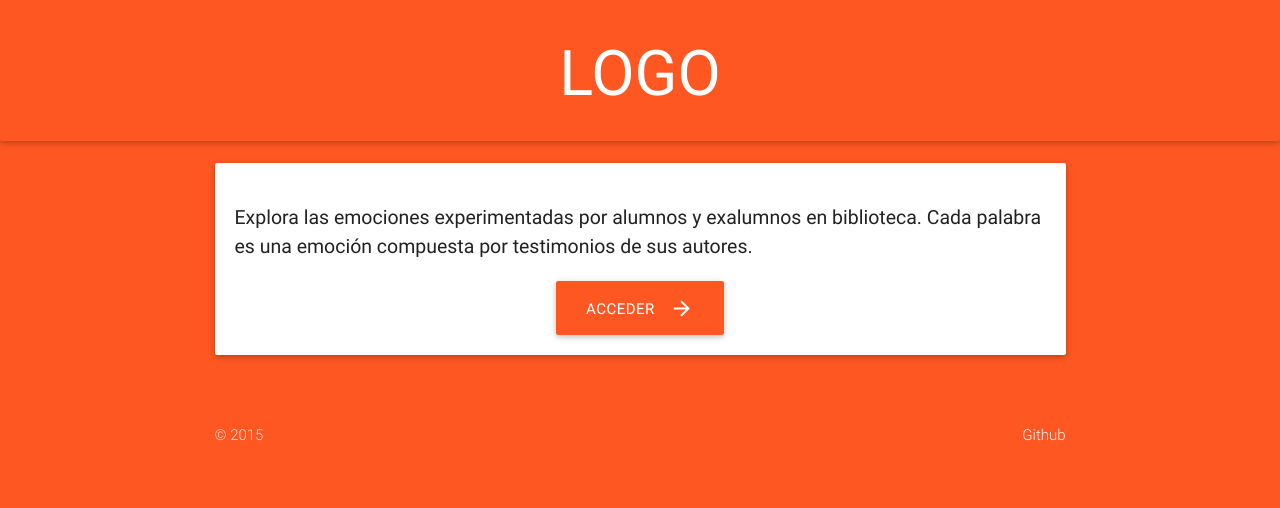
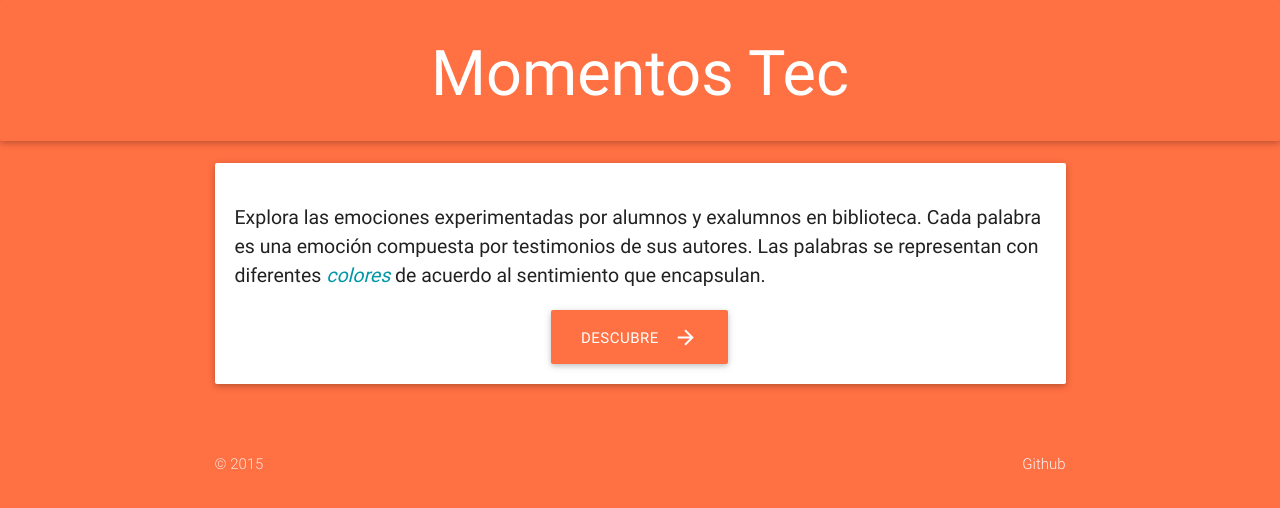
Before and after one commit to Irvel/Memorias-Tec, a plain HTML site: page index.html in a window 1280 px wide. Drawn offline with nearby package versions, Linux system fonts and the light colour scheme.

Commit message:
Improve visual appearance of main and landing page

```diff
--- a/index.html
+++ b/index.html
@@ -8,26 +8,26 @@
 
 </head>
 
-<body class="deep-orange">
-	<div id="inicio" class="card-panel deep-orange center-align white-text">
-		<h1>LOGO</h1>
+<body class="deep-orange lighten-1">
+	<div id="inicio" class="card-panel deep-orange lighten-1 center-align white-text">
+		<h1>Momentos Tec</h1>
 	</div>
 	<div class="container">
   <div class="valign-wrapper">
   	<div class= "card-panel gray-text">
-  		<p class="textoMediano">Explora las emociones experimentadas por alumnos y exalumnos en biblioteca. Cada palabra es una emoción compuesta por testimonios de sus autores.</p>
+  		<p class="textoMediano">Explora las emociones experimentadas por alumnos y exalumnos en biblioteca. Cada palabra es una emoción compuesta por testimonios de sus autores. Las palabras se representan con diferentes <em class="cyan-text text-darken-2">colores</em> de acuerdo al sentimiento que encapsulan.</p>
   		<div class="center-align">
-  		<a class="waves-effect waves-light btn-large deep-orange" href="inicio.html"><i class="mdi-navigation-arrow-forward right"></i>Acceder</a>
+  		<a class="waves-effect waves-light btn-large deep-orange lighten-1" href="inicio.html"><i class="mdi-navigation-arrow-forward right"></i>Descubre</a>
   		</div>
   	</div>
     </div>
 	</div>
 
-  <footer class="page-footer deep-orange">
-    <div class="footer-copyright deep-orange">
-      <div class="container deep-orange">
+  <footer class="page-footer deep-orange lighten-1">
+    <div class="footer-copyright deep-orange lighten-1">
+      <div class="container deep-orange lighten-1">
         © 2015
-        <a class=" grey-text text-lighten-4 right deep-orange" href="https://github.com/Irvel">Github</a>
+        <a class=" grey-text text-lighten-4 right deep-orange lighten-1" href="https://github.com/Irvel">Github</a>
       </div>
     </div>
   </footer>
```
Also changed, not shown: css/inicio.css (+12 -0 lines), inicio.html (+19 -8 lines), js/script.js (added, +24 -0 lines), css/custom.css (line endings or trailing spaces).
